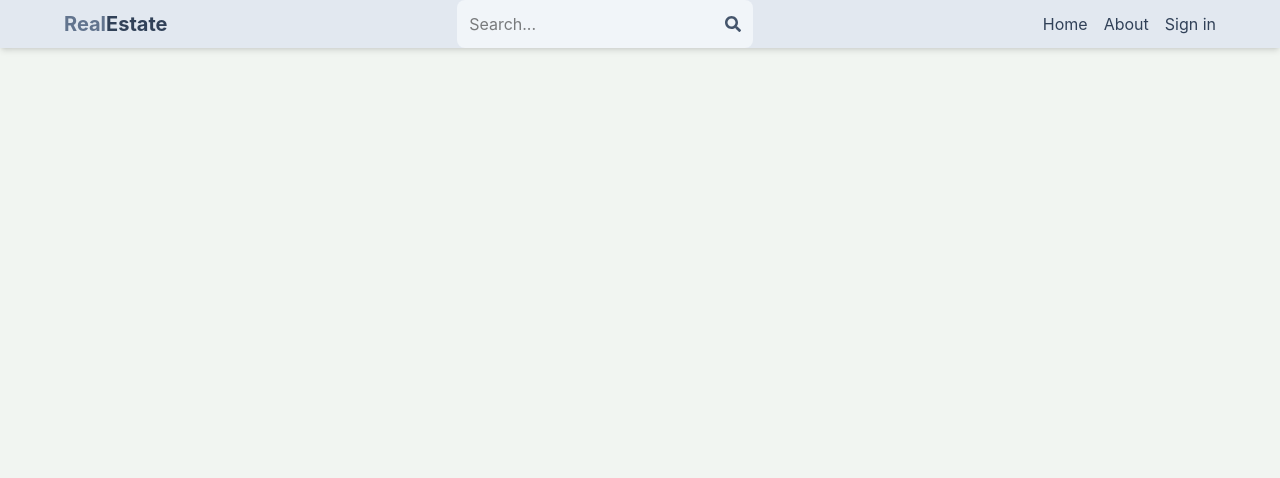
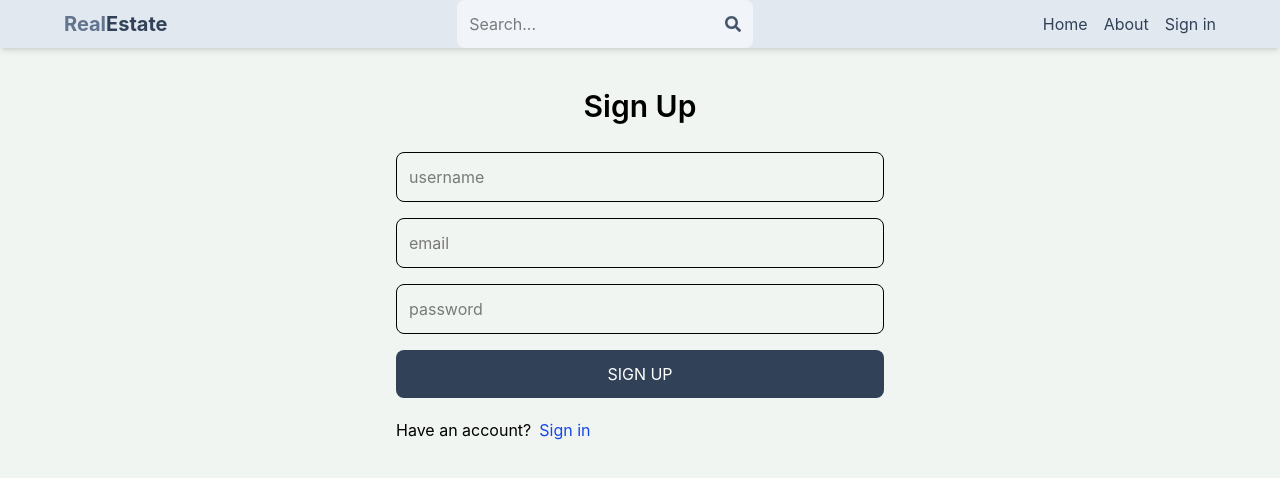
Before and after one commit to mehreenramzan721/MERN-STACK-REAL-ESTATE-MARKET-PLACE, a React (Vite) app in the folder client/: page /signup in a window 1280 px wide. Shown: the top 478 px of the page. Built offline with nearby package versions, Linux system fonts and the light colour scheme.

Commit message:
complete signup page functionality

```diff
--- a/client/src/App.jsx
+++ b/client/src/App.jsx
@@ -18,7 +18,7 @@
         <Routes>
           <Route path="/" element={<Home />}></Route>
           <Route path="/" element={<SignIn />}></Route>
-          <Route path="/sign-up" element={<SignUp />}></Route>
+          <Route path="/signup" element={<SignUp />}></Route>
           <Route path="/" element={<About />}></Route>
           <Route path="/" element={<Profile />}></Route>
         </Routes>
--- a/client/src/pages/SignUp.jsx
+++ b/client/src/pages/SignUp.jsx
@@ -1,31 +1,72 @@
-import React from "react";
-import { Link } from "react-router-dom";
+import { useState } from "react";
+import { Link, useNavigate } from "react-router-dom";
 
 function SignUp() {
+  const [formData, setFormData] = useState({});
+  const [error, setError] = useState(null);
+  const [loading, setLoading] = useState(false);
+  const Navigate = useNavigate();
+  const handleChange = (e) => {
+    setFormData({
+      ...formData,
+      [e.target.id]: e.target.value,
+    });
+  };
+  console.log(formData);
+  const handleSubmit = async (e) => {
+    e.preventDefault();
+    try {
+      const res = await fetch("/api/auth/signup", {
+        method: "POST",
+        headers: {
+          "Content-Type": "application/json",
+        },
+        body: JSON.stringify(formData),
+      });
+      const data = await res.json();
+      if (data.success == false) {
+        setError(data.message);
+        setLoading(false);
+        return;
+      }
+      setLoading(false);
+      setError(null);
+      Navigate("/sign-in");
+    } catch (error) {
+      setLoading(false);
+      setError(error.message);
+    }
+  };
   return (
     <div className="p-3 max-w-lg mx-auto">
       <h1 className="text-3xl text-center font-semibold my-7">Sign Up</h1>
-      <form className="flex flex-col gap-4">
+      <form className="flex flex-col gap-4" onSubmit={handleSubmit}>
         <input
           type="text"
           placeholder="username"
           className="border p-3 rounded-lg"
           id="username"
+          onChange={handleChange}
         ></input>
         <input
           type="email"
           placeholder="email"
           className="border p-3 rounded-lg"
           id="email"
+          onChange={handleChange}
         ></input>
         <input
           type="password"
           placeholder="password"
           className="border p-3 rounded-lg"
           id="password"
+          onChange={handleChange}
         ></input>
-        <button className="bg-slate-700 text-white p-3 rounded-lg uppercase hover:opacity-95 disabled:opacity-80">
-          Sign Up
+        <button
+          disabled={loading}
+          className="bg-slate-700 text-white p-3 rounded-lg uppercase hover:opacity-95 disabled:opacity-80"
+        >
+          {loading ? "Loading..." : "Sign Up"}
         </button>
       </form>
       <div className="flex gap-2 mt-5">
@@ -34,6 +75,7 @@
           <span className="text-blue-700 ">Sign in</span>
         </Link>
       </div>
+      {error && <p className="text-red-500 mt-5">{error}</p>}
     </div>
   );
 }
--- a/client/vite.config.js
+++ b/client/vite.config.js
@@ -1,8 +1,18 @@
 import react from "@vitejs/plugin-react";
 import { defineConfig } from "vite";
 import tailwindcss from "@tailwindcss/vite";
+import { FaSketch } from "react-icons/fa";
 
 // https://vite.dev/config/
 export default defineConfig({
+  server: {
+    proxy: {
+      // "/api": "http://localhost:2000",
+      "/api": {
+        target: "http://localhost:2000",
+        secure: false,
+      },
+    },
+  },
   plugins: [tailwindcss(), react()],
 });
```
